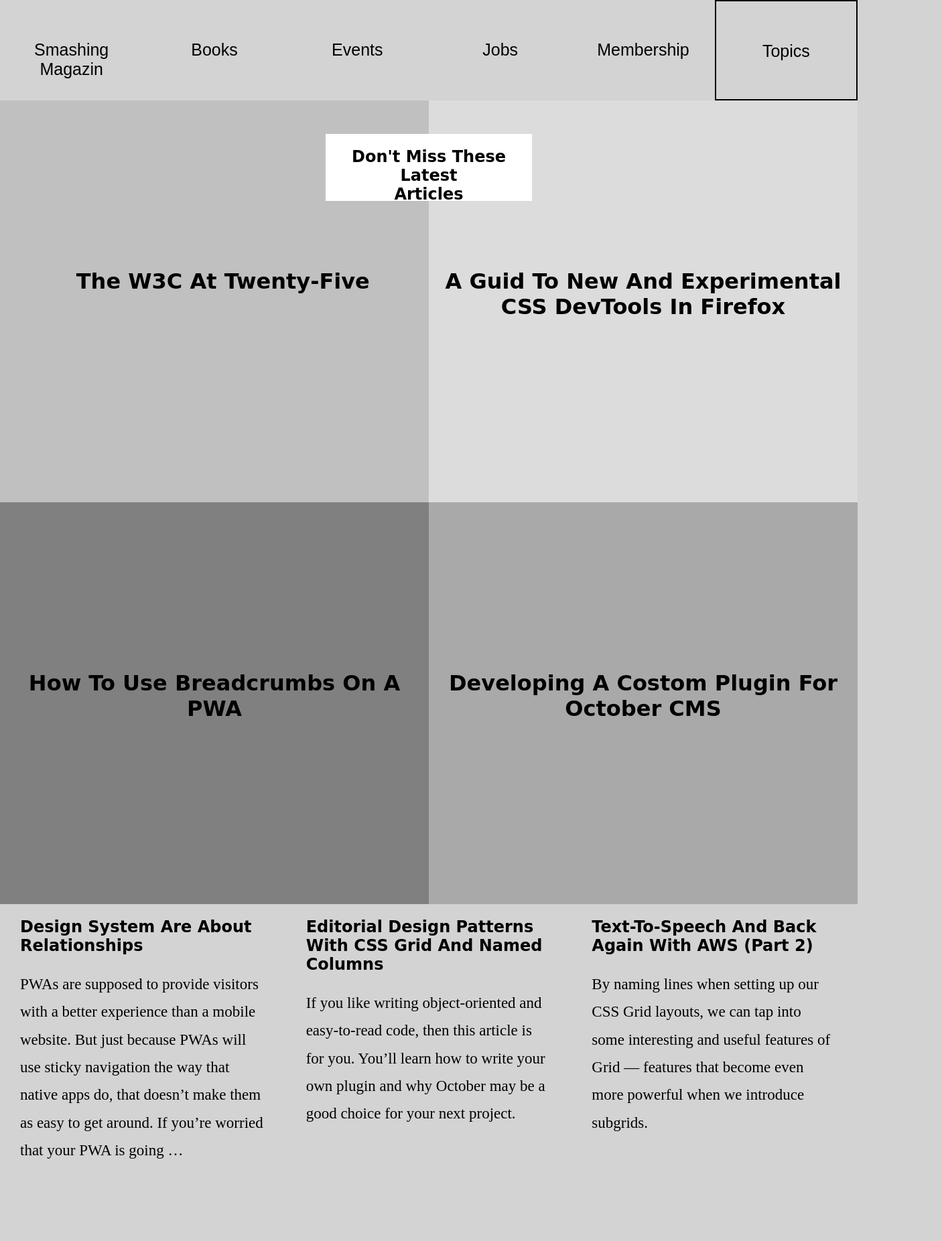
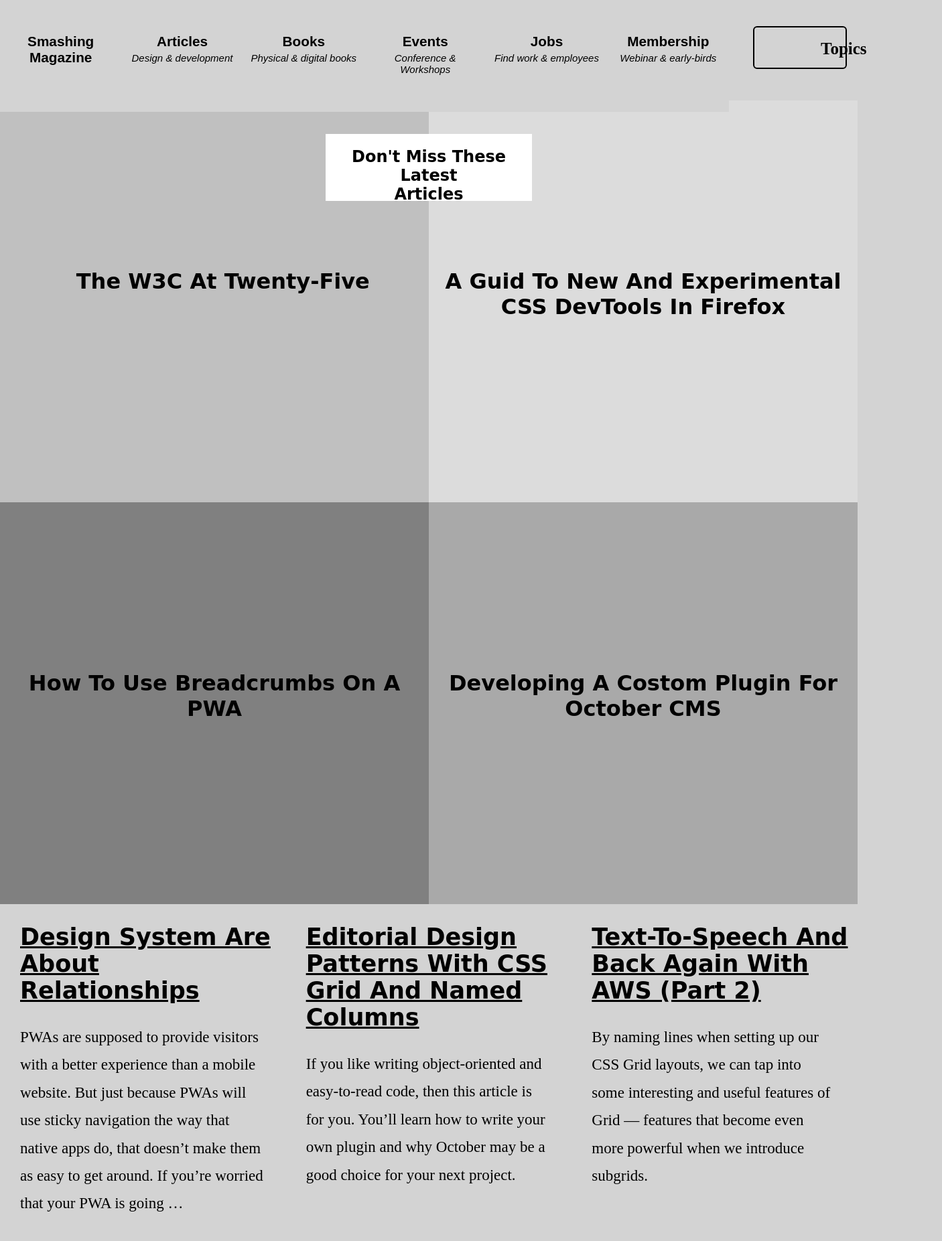
Before and after one commit to RichardBongani/Design-Teardown, a plain HTML site: page index.html in a window 1280 px wide. Shown: the top 1853 px of the page at 67% size, 1406 px wide, since content can reach past the window. Drawn offline with Linux system fonts and the light colour scheme.

Commit message:
modified navbar, added border-radius, font sizes, links, text decorations, alignments and fixed errors shown by w3 validator

```diff
--- a/index.html
+++ b/index.html
@@ -10,13 +10,34 @@
 <body>
   <header>
       <div class="main-header">
-        <div class="header-grid">Smashing Magazin</div>
-        <div class="header-grid">Books</div>
-        <div class="header-grid">Events</div>
-        <div class="header-grid">Jobs</div>
-        <div class="header-grid">Membership</div>
-        <div class="header-grid" id="topics">Topics</div>
+        <div class="header-grid">
+          <h5>Smashing<br>Magazine</h5>
+        </div>
+        <div class="header-grid">
+            <h5>Articles</h5>
+            <p class="design">Design & development</p>
+          </div>
+        <div class="header-grid">
+          <h5>Books</h5>
+          <p class="design">Physical & digital books</p>
+        </div>
+        <div class="header-grid">
+          <h5>Events</h5>
+          <p class="design">Conference & Workshops</p>
+        </div>
+        <div class="header-grid">
+          <h5>Jobs</h5>
+          <p class="design">Find work & employees</p>
+        </div>
+        <div class="header-grid">
+          <h5>Membership</h5>
+          <p class="design">Webinar & early-birds</p>
+        </div>
+        <h5 id="topics-header">Topics</h5>
+        <div class="header-grid" id="topics">
       </div>
+      </div>
+
   </header>
   <main>
     <div class="articles">
@@ -24,25 +45,25 @@
       <div class="wrote Wb"><h1>A Guid To New And Experimental CSS DevTools In Firefox</h1></div>
       <div class="wrote Wc"><h1>How To Use Breadcrumbs On A PWA</h1></div>
       <div class="wrote Wd"><h1>Developing A Costom Plugin For October CMS</h1></div>
-      <div class="wrote latest"><h2>Don't Miss These Latest <br> Articles</Latestbr></h2></div>
+      <div class="wrote latest1"><h2>Don't Miss These Latest <br> Articles</h2></div>
     </div>
     <div class="articles2">
       <div class="by Ba">
-        <h2>Design System Are About Relationships</h2>
+        <h2 class="design-heading">Design System Are About Relationships</h2>
         <p>PWAs are supposed to provide visitors with a better experience than a mobile website. But just because PWAs will use sticky navigation the way that native apps do, that doesn’t make them as easy to get around. If you’re worried that your PWA is going …</p>
       </div>
       <div class="by Bb">
-        <h2>Editorial Design Patterns With CSS Grid And Named Columns</h2>
+        <h2  class="design-heading">Editorial Design Patterns With CSS Grid And Named Columns</h2>
         <p>If you like writing object-oriented and easy-to-read code, then this article is for you. You’ll learn how to write your own plugin and why October may be a good choice for your next project.</p>
       </div>
       <div class="by Bc">
-        <h2>Text-To-Speech And Back Again With AWS (Part 2)</h2>
+        <h2  class="design-heading">Text-To-Speech And Back Again With AWS (Part 2)</h2>
         <p>By naming lines when setting up our CSS Grid layouts, we can tap into some interesting and useful features of Grid — features that become even more powerful when we introduce subgrids.</p>
       </div>
     </div>
     <div class="explore">
       <div class="members Ma">
-        <h1>1,620 smashing members</h1>
+        <h1><a href="#" class="members1">1,620 smashing members</a></h1>
         <p>A friendly community that keeps this website alive. With books, webinars, discounts and networking — for just 1 coffee a month. Join the family.</p>
       </div>
       <div class="fauna Fa">
@@ -52,30 +73,30 @@
     </div>
     <div class="articles3">
       <div class="by Bd">
-        <h2>Inspired Design Decisions: Bea Feitler, An Unstoppable Creative Force</h2>
+        <h2 class="inspired"><a href="#" class="inspired2">Inspired Design Decisions: Bea Feitler, An Unstoppable Creative Force</a></h2>
         <p>In this fifth installment of Inspired Design Decisions, Andy Clarke will teach you about Bea Feitler, who directed Harper’s Bazaar throughout the 1960s and has been described as “the pioneering female art director you’ve never heard of.” Andy will …</p>
       </div>
       <div class="by Be">
-        <h2>Text-To-Speech And Back Again With AWS (Part 2)</h2>
+        <h2 class="inspired"><a href="#" class="inspired2">Text-To-Speech And Back Again With AWS (Part 2)</a></h2>
         <p>In this article, we will use speech-to-text to draft transcripts of podcasts and interviews for publication. We’ll also evaluate the overall accuracy of these format-transformation technologies by running a few samples through round-trip …</p>
       </div>
       <div class="by Bf">
-        <h2>How To Ensure Your Design System Helps To Achieve The Purpose Of Your Product</h2>
+        <h2 class="inspired"><a href="#" class="inspired2">How To Ensure Your Design System Helps To Achieve The Purpose Of Your Product</a></h2>
         <p>Design is increasingly becoming more complex. Design processes require having a tight cross-functional collaboration between all teams involved in the creation of the product. Having a shared design language empowers teams to collaborate more …</p>
       </div>
     </div>
     <div class="articles3A">
       <div class="by Bg">
-        <h2>SmashingConf Freiburg 2019: Videos And Photos</h2>
+        <h2 class="conf"><a href="#" class="conf2">SmashingConf Freiburg 2019: Videos And Photos</a></h2>
         <p>We had a lovely time at SmashingConf Freiburg. This post wraps up the event and also shares the video of all of the Freiburg presentations.</p>
       </div>
       <div class="tv">
-        <h1>New On Smashing TV</h1>
+        <h1 class="new"><a href="#" class="new1">New On Smashing TV</a></h1>
         <p>A channel where seasoned developers show how they design, build, work and play. Coming up next: Selling Design Systems with Ben Callahan (Oct 29).</p>
       </div>
     </div>
     <div class="latest">
-      <div class="see_all">
+      <div class="see_all">list-link1
         <p>SEE ALL LATEST ARTICLES</p>
       </div>
     </div>
@@ -86,6 +107,7 @@
          <h2 class="print">Smashing Print #1: Ethics & Privacy</h2>
          <p class="smash_paragraph">Meet our <b>new printed</b> magazine, exploring topics that will make us<br>all think, and will remain useful as time passes by. Friendly, practical<br>and approachable. <b>Shipping now.</b></p>
       </div>
+    </div>
     </div>
       <div class="person_of_the_week">
       <div>
@@ -211,7 +233,7 @@
       <div class="see-all">
         <p>SEE ALL ARTICLES</p>
       </div>
-
+    </main>
       <footer class="browser">
         <div class="footer1">
          <h4 id="footer_heading">BROWSE ALL SMASHING MAGAZINE TOPICS</h4>
@@ -225,7 +247,8 @@
          <li class="list1"><a href="#" class="list-link1">Design Patterns</a></li>
          <li class="list1"><a href="#" class="list-link1">Design System</a></li>
          <li class="list1"><a href="#" class="list-link1">E-Commerce</a></li>
-        </div></ul>
+        </ul>
+        </div>
         <div class="footer2">
           <ul id="footer-list2">
             <li class="list2"><a href="#" class="list-link2">Freebies</a></li>
@@ -238,7 +261,8 @@
             <li class="list2"><a href="#" class="list-link2">Mobile</a></li>
             <li class="list2"><a href="#" class="list-link2">Pattern Libraries</a></li>
             <li class="list2"><a href="#" class="list-link2">Performance</a></li>
-        </div></ul>
+          </ul>
+        </div>
         <div class="footer3">
             <ul id="footer-list3">
             <li class="list3"><a href="#" class="list-link3">Photoshop</a></li>
@@ -250,7 +274,8 @@
             <li class="list3"><a href="#" class="list-link3">Typography</a></li>
             <li class="list3"><a href="#" class="list-link3">UI</a></li>
             <li class="list3"><a href="#" class="list-link3">Usability</a></li>
-        </div></ul>
+          </ul>
+        </div>
         <div class="footer4">
             <ul id="footer-list4">
             <li class="list4"><a href="#" class="list-link4">User Experience</a></li>
@@ -259,26 +284,26 @@
             <li class="list4"><a href="#" class="list-link4">Word Press</a></li>
             <li class="list4"><a href="#" class="list-link4">Service Workers</a></li>
             <li class="list4"><a href="#" class="list-link4">Work Flow</a></li>
-        </div></ul>
+          </ul>
+        </div>
 
             <p class="footer_paragraph">
                 With a commitment to quality content for the design community.<br>Founded by Vitaly Friedman and Sven Lennartz. 2006–2019.<br>Smashing is proudly running on<a href="#">Netlify</a>.<br>Fonts by <a href="#">Latinotype.</a><br>
             </p>
-        <div class="footer5">
+        <ul class="footer5">
 
           <li class="list5"><a  href="#" class="list-link5">Write for us</a></li>
           <li class="list5"><a  href="#" class="list-link5">Contact us</a></li>
           <li class="list5"><a  href="#" class="list-link5">About us (Impressum)</a></li>
           <li class="list5"><a  href="#" class="list-link5">Privacy policy</a></li>
-        </div>
+        </ul>
 
-        <div class="footer-last">
+        <ul class="footer-last">
             <li class="list6"><a  href="#" class="list-link6">Membership login</a></li>
             <li class="list6"><a  href="#" class="list-link6">Delivery times</a></li>
             <li class="list6"><a  href="#" class="list-link6">Advertise</a></li>
-          </div>
+        </ul>
       </footer>
 
-  </main>
 </body>
 </html>
--- a/style.css
+++ b/style.css
@@ -7,23 +7,66 @@ body {
 .main-header {
     display: grid;
     grid-template-columns: repeat(6, 1fr);
-    height: 150px;
+    height: 40px;
+    position: relative;
+    bottom: 35px;
+    width: 85%;
 }
 
 .header-grid {
-    border: 1px;
   background-color: lightgray;
   padding: 10px;
   float: left;
   text-align: center;
-    padding-top: 60px;
+  padding-top: 50px;
   font-family: sans-serif;
   font-size: 25px;
   font-weight: 400px;
 }
 
+#topics-header {
+  position: relative;
+  bottom: 150px;
+  left: 1225px;
+  font-size: 25px;
+}
+
+.design-heading {
+  text-decoration: underline;
+  font-size: 35px;
+}
+
+.members1  {
+  color: black;
+  font-size: 45px;
+}
+
+.conf2, .new1 {
+  color: black;
+}
+
+.inspired2 {
+  font-size: 30px;
+  color: black;
+}
+
+.design {
+  font-size: 15px;
+  font-style: italic;
+  position: relative;
+  bottom: 30px;
+}
+
 #topics {
+  box-sizing: border-box;
+  width: 140px;
+  height: 10px;
   border: 2px solid;
+  border-radius: 6px;
+  position: relative;
+  bottom: 115%;
+  left: 520%;
+  z-index: -1;
 }
 
 .articles {
@@ -31,6 +74,7 @@ body {
   grid-template: repeat(2, 1fr) / repeat(50, 1fr);
   width: 100%;
   height: 1200px;
+  padding-top: 110px;
 }
 
 .wrote {
@@ -58,7 +102,7 @@ body {
   grid-area: 2 / 26 / 2 / 51;
 }
 
-.latest {
+.latest1{
   grid-area: 1 / 20 / 1 /32;
   background-color: white;
   z-index: 10;
@@ -101,6 +145,7 @@ body {
   background-color: grey;
   grid-area: 2 / 8 / span 11 / span 12;
   text-align: center;
+  border-radius: 15px;
 }
 
 .Ma h1 {
@@ -115,6 +160,7 @@ body {
   background-color: grey;
   grid-area: 3 / 2 / span 4 / span 5;
   text-align: center;
+  border-radius: 10px;
 }
 
 .articles3 {
@@ -146,6 +192,7 @@ body {
   background-color: grey;
   grid-area: 1 / 8 / span 11 / span 12;
   text-align: center;
+  border-radius: 15px;
 }
 
 .tv h1 {
@@ -238,6 +285,7 @@ body {
 .design_system {
   background-color: grey;
   height: 350px;
+  padding-top: 20px;
 }
 
 .guides {
@@ -267,6 +315,7 @@ body {
 .Na {
   background-color: grey;
   grid-area: 1 / 12 / span 35 / span 18;
+  border-radius: 15px;
 }
 
 .see-all {
```
Lines whose indentation alone changed are shown as unchanged.
